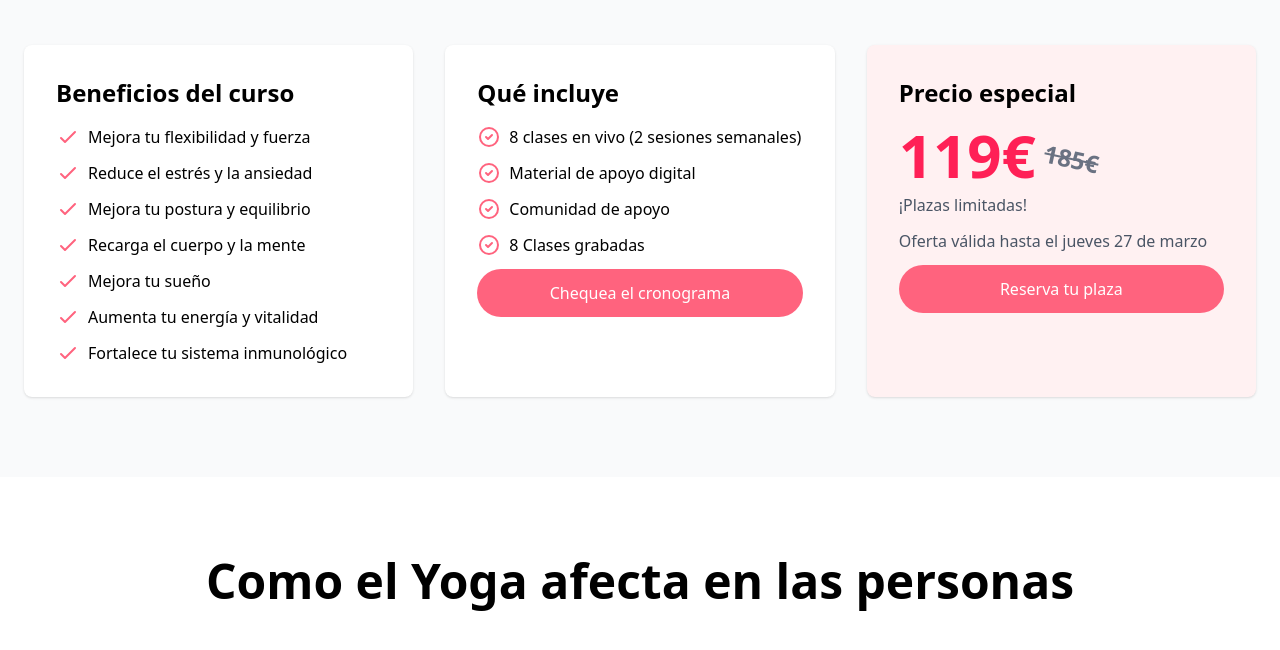
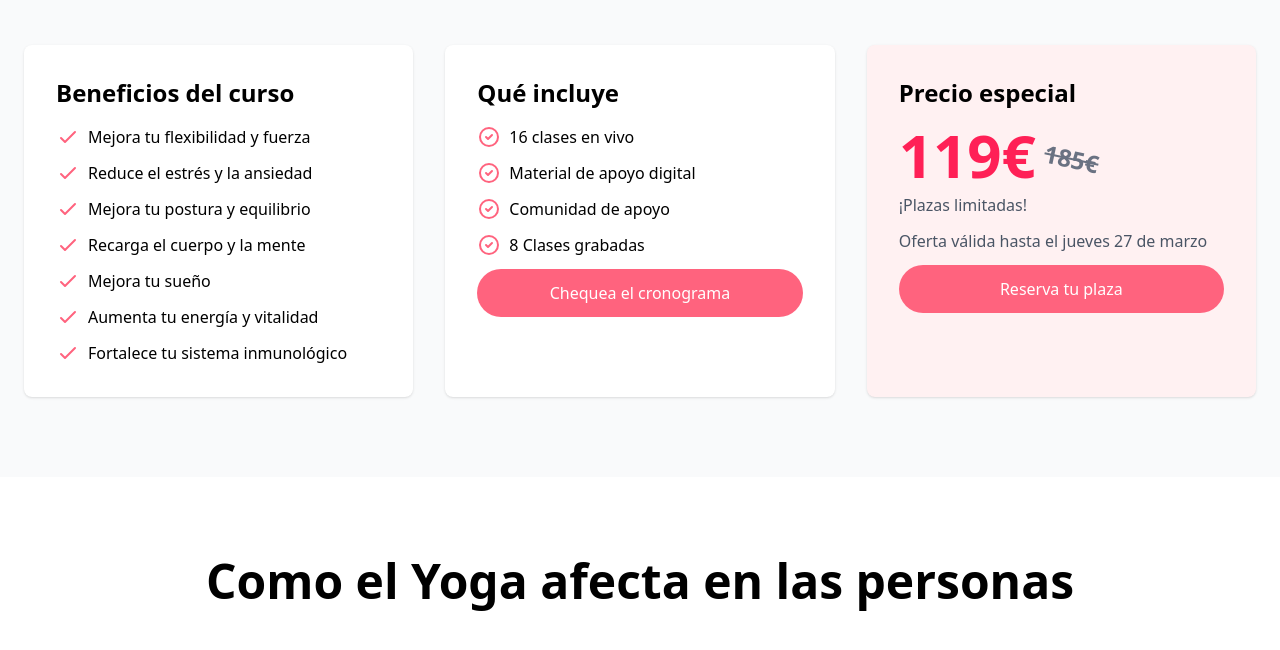
Before and after one commit to MindfulFunnels/sales-page-lucia-martinez, an Astro site: page / in a window 1280 px wide. Shown: the part 1087-1737 px from the top of the page. Built offline with nearby package versions, Linux system fonts and the light colour scheme; Astro itself is replaced by a stand-in of ours.

Commit message:
cambio clases vivo

```diff
--- a/src/secctions/Sale.astro
+++ b/src/secctions/Sale.astro
@@ -152,7 +152,7 @@
                 stroke-width='2'
                 d='M9 12l2 2 4-4m6 2a9 9 0 11-18 0 9 9 0 0118 0z'></path>
             </svg>
-            <span>8 clases en vivo (2 sesiones semanales)</span>
+            <span>16 clases en vivo </span>
           </li>
           <li class='flex items-start gap-2'>
             <svg
```
